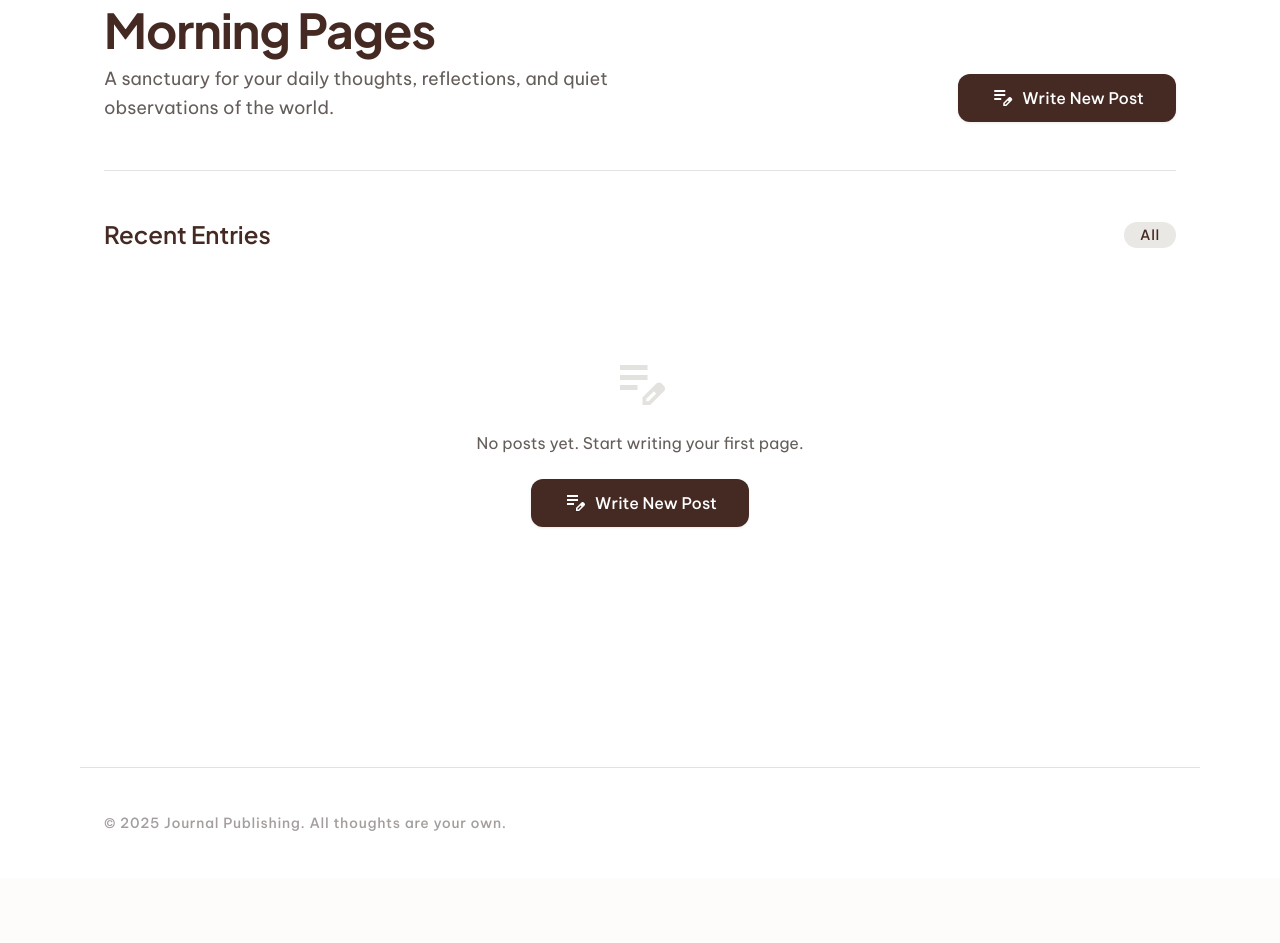
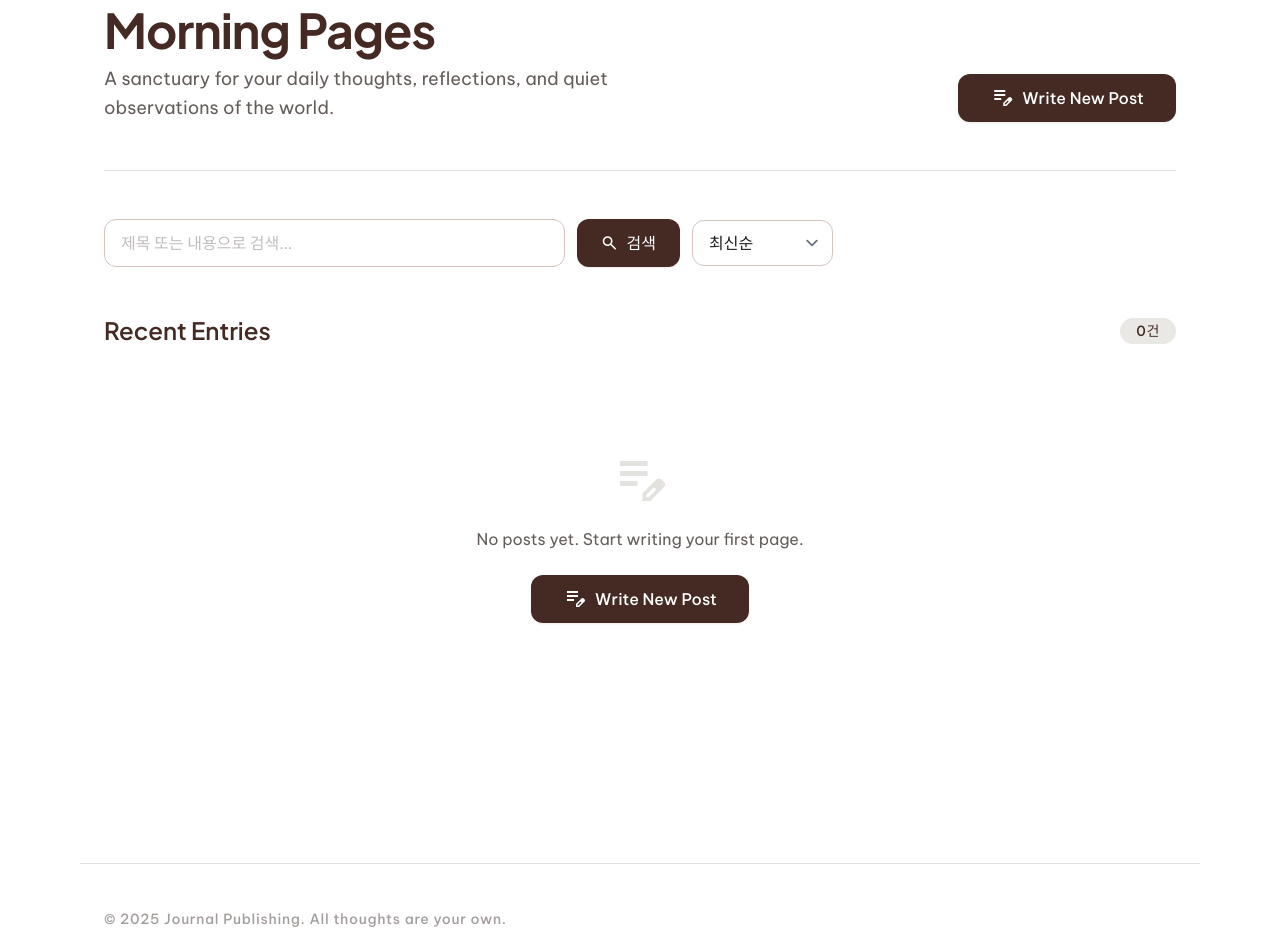
Before and after one commit to yujihye603-eng/day4-flask, a Flask app: template templates/blog_list.html in a window 1280 px wide. Shown: the part 141-1084 px from the top of the page. Before the commit the page ends 972 px from the top, so only its background shows below. Run offline with Flask 3, Linux system fonts and the light colour scheme; the template is opened without the code that fills it, so the values that code supplies are empty; some libraries are stand-ins or nearby versions.

Commit message:
목록 페이지네이션, 검색, 정렬 기능 추가
Co-Authored-By: Claude Opus 4.7 <noreply@anthropic.com>

```diff
--- a/app.py
+++ b/app.py
@@ -29,14 +29,58 @@ def init_db():
 
 # ── Routes ──────────────────────────────────────────────────────────
 
+PER_PAGE = 10
+
+
+SORT_MAP = {
+    "latest": "created_at DESC",
+    "oldest": "created_at ASC",
+    "title": "title ASC",
+}
+
+
 @app.route("/")
 def post_list():
+    page = request.args.get("page", 1, type=int)
+    query = request.args.get("q", "").strip()
+    sort = request.args.get("sort", "latest")
+    order_by = SORT_MAP.get(sort, "created_at DESC")
     conn = get_db()
-    posts = conn.execute(
-        "SELECT * FROM posts ORDER BY created_at DESC"
-    ).fetchall()
+
+    if query:
+        like = f"%{query}%"
+        total = conn.execute(
+            "SELECT COUNT(*) FROM posts WHERE title LIKE ? OR content LIKE ?",
+            (like, like),
+        ).fetchone()[0]
+    else:
+        total = conn.execute("SELECT COUNT(*) FROM posts").fetchone()[0]
+
+    total_pages = max(1, (total + PER_PAGE - 1) // PER_PAGE)
+    page = max(1, min(page, total_pages))
+    offset = (page - 1) * PER_PAGE
+
+    if query:
+        like = f"%{query}%"
+        posts = conn.execute(
+            f"SELECT * FROM posts WHERE title LIKE ? OR content LIKE ? ORDER BY {order_by} LIMIT ? OFFSET ?",
+            (like, like, PER_PAGE, offset),
+        ).fetchall()
+    else:
+        posts = conn.execute(
+            f"SELECT * FROM posts ORDER BY {order_by} LIMIT ? OFFSET ?",
+            (PER_PAGE, offset),
+        ).fetchall()
+
     conn.close()
-    return render_template("blog_list.html", posts=posts)
+    return render_template(
+        "blog_list.html",
+        posts=posts,
+        page=page,
+        total_pages=total_pages,
+        query=query,
+        sort=sort,
+    )
 
 
 @app.route("/write", methods=["GET", "POST"])
--- a/templates/blog_list.html
+++ b/templates/blog_list.html
@@ -104,11 +104,40 @@
         </div>
     </div>
 
+    <!-- Search & Sort -->
+    <div class="border-t border-surface-variant pt-stack-lg mb-stack-lg">
+        <form method="get" action="{{ url_for('post_list') }}" id="searchForm" class="flex flex-wrap gap-3 items-center">
+            <div class="flex gap-3 flex-1 min-w-0 max-w-xl">
+                <input type="text" name="q" value="{{ query|default('') }}"
+                       placeholder="제목 또는 내용으로 검색..."
+                       class="flex-1 min-w-0 px-4 py-2.5 rounded-xl border border-outline-variant bg-surface-container-lowest text-on-surface font-body-md placeholder:text-secondary/40 focus:outline-none focus:border-primary-container focus:ring-1 focus:ring-primary-container transition-all">
+                <button type="submit"
+                        class="flex items-center gap-2 bg-primary text-on-primary px-6 py-2.5 rounded-xl font-medium paper-layer hover:opacity-90 transition-all active:scale-95">
+                    <span class="material-symbols-outlined text-lg">search</span>
+                    검색
+                </button>
+                {% if query %}
+                <a href="{{ url_for('post_list') }}"
+                   class="flex items-center gap-1 px-4 py-2.5 rounded-xl font-medium bg-surface-container text-primary hover:bg-surface-variant transition-all">
+                    전체보기
+                </a>
+                {% endif %}
+            </div>
+            <select name="sort" onchange="this.form.submit()"
+                    class="px-4 py-2.5 rounded-xl border border-outline-variant bg-surface-container-lowest text-on-surface font-body-md focus:outline-none focus:border-primary-container focus:ring-1 focus:ring-primary-container transition-all cursor-pointer">
+                <option value="latest" {% if sort == 'latest' %}selected{% endif %}>최신순</option>
+                <option value="oldest" {% if sort == 'oldest' %}selected{% endif %}>오래된순</option>
+                <option value="title" {% if sort == 'title' %}selected{% endif %}>제목순 (가나다)</option>
+            </select>
+            <input type="hidden" name="page" value="1">
+        </form>
+    </div>
+
     <!-- Recent Entries -->
-    <div class="border-t border-surface-variant pt-stack-lg">
+    <div>
         <div class="flex items-center justify-between mb-stack-md">
-            <h2 class="font-h3 text-h3 text-primary">Recent Entries</h2>
-            <span class="bg-surface-container-high px-4 py-1.5 rounded-full text-label-sm font-label-sm text-primary">All</span>
+            <h2 class="font-h3 text-h3 text-primary">{% if query %}"{{ query }}" 검색 결과{% else %}Recent Entries{% endif %}</h2>
+            <span class="bg-surface-container-high px-4 py-1.5 rounded-full text-label-sm font-label-sm text-primary">{{ posts|length if posts else 0 }}건</span>
         </div>
 
         {% if posts %}
@@ -132,15 +161,41 @@
         </div>
         {% else %}
         <div class="text-center py-20">
-            <span class="material-symbols-outlined text-6xl text-surface-variant mb-4 block">edit_note</span>
-            <p class="text-secondary font-body-lg mb-6">No posts yet. Start writing your first page.</p>
+            <span class="material-symbols-outlined text-6xl text-surface-variant mb-4 block">{% if query %}search_off{% else %}edit_note{% endif %}</span>
+            <p class="text-secondary font-body-lg mb-6">{% if query %}"{{ query }}" 검색 결과가 없습니다{% else %}No posts yet. Start writing your first page.{% endif %}</p>
+            {% if not query %}
             <a href="{{ url_for('write_post') }}" class="inline-flex items-center gap-2 bg-primary text-on-primary px-8 py-3 rounded-xl font-medium paper-layer hover:opacity-90 transition-all">
                 <span class="material-symbols-outlined" data-icon="edit_note">edit_note</span>
                 <span>Write New Post</span>
             </a>
+            {% endif %}
         </div>
         {% endif %}
     </div>
+
+    <!-- Pagination -->
+    {% if total_pages > 1 %}
+    <div class="flex items-center justify-center gap-4 mt-stack-lg pb-8">
+        {% set qp = {} %}
+        {% if query %}{% set _ = qp.update({'q': query}) %}{% endif %}
+        {% if sort and sort != 'latest' %}{% set _ = qp.update({'sort': sort}) %}{% endif %}
+        <a href="{{ url_for('post_list', page=page-1, **qp) if page > 1 else '#' }}"
+           class="flex items-center gap-1 px-5 py-2.5 rounded-xl font-medium transition-all
+                  {% if page <= 1 %}bg-surface-container text-secondary/30 cursor-not-allowed pointer-events-none
+                  {% else %}bg-surface-container text-primary hover:bg-surface-variant active:scale-95{% endif %}">
+            <span class="material-symbols-outlined text-lg">chevron_left</span>
+            이전
+        </a>
+        <span class="text-secondary font-body-md">{{ page }} / {{ total_pages }}</span>
+        <a href="{{ url_for('post_list', page=page+1, **qp) if page < total_pages else '#' }}"
+           class="flex items-center gap-1 px-5 py-2.5 rounded-xl font-medium transition-all
+                  {% if page >= total_pages %}bg-surface-container text-secondary/30 cursor-not-allowed pointer-events-none
+                  {% else %}bg-surface-container text-primary hover:bg-surface-variant active:scale-95{% endif %}">
+            다음
+            <span class="material-symbols-outlined text-lg">chevron_right</span>
+        </a>
+    </div>
+    {% endif %}
 </main>
 
 <!-- Footer -->
```
